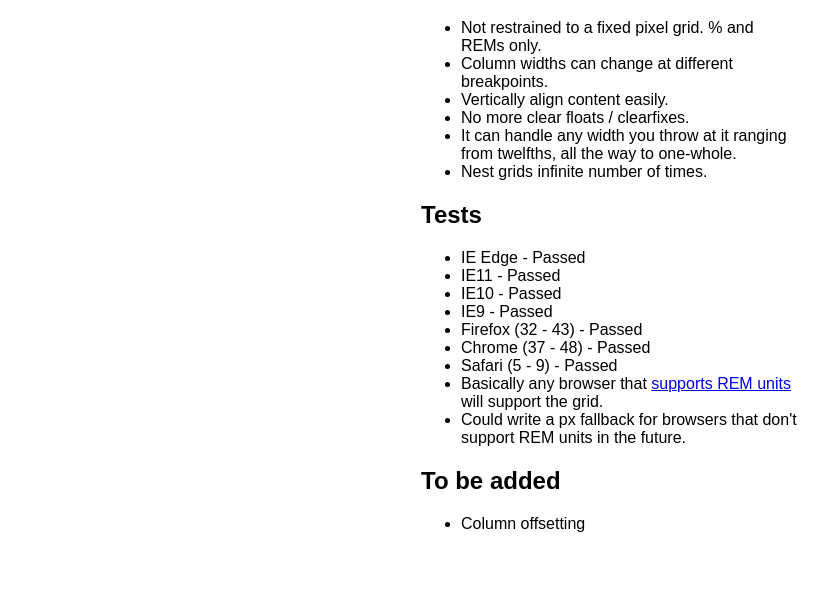
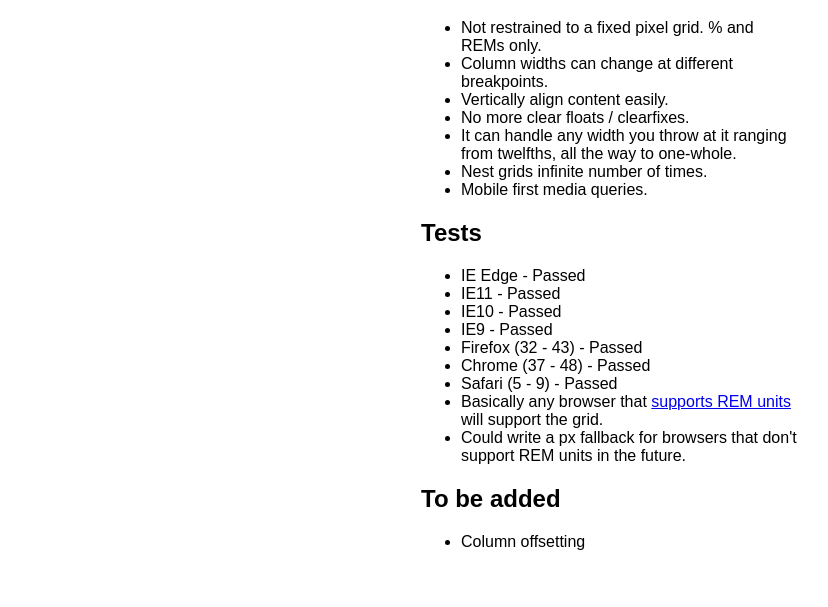
Before and after one commit to danielddb/grid, a plain HTML site: page index.html in a window 1280 px wide. Shown: the part 118-725 px from the top of the page, without its empty margins (29-857 px from the left). Drawn offline with Linux system fonts and the light colour scheme.

Commit message:
Updated motivations for the grid

```diff
--- a/index.html
+++ b/index.html
@@ -19,6 +19,7 @@
     <li>No more clear floats / clearfixes.</li>
     <li>It can handle any width you throw at it ranging from twelfths, all the way to one-whole.</li>
     <li>Nest grids infinite number of times.</li>
+    <li>Mobile first media queries.</li>
   </ul>
 
   <h2>Tests</h2>
```
Also changed, not shown: 1 other file.
